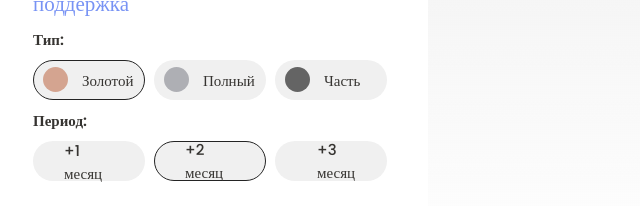
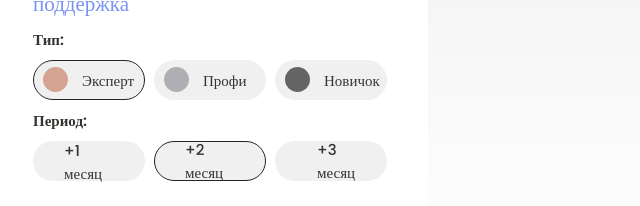
Before and after one commit to DenisRapira/DenisRapira55, a website built with Parcel: page screen.html in a window 1280 px wide. Shown: the part 639-845 px from the top of the page, 0-640 px from the left. Built offline with nearby package versions, Linux system fonts and the light colour scheme.

Commit message:
Update screen.html

```diff
--- a/screen.html
+++ b/screen.html
@@ -24,7 +24,7 @@
       <div class="macbook-air-m1">Старт бизнеса</div>
       <div class="warna">Тип:</div>
       <div class="penyimpanan">Период:</div>
-      <div class="rp-20999000">Тип старта и поддержка </div>
+      <div class="rp-20999000">Тип старта и поддержка</div>
       <div class="wrapper">
         <div class="div">2024</div>
       </div>
@@ -62,17 +62,17 @@
         <div class="rectangle-parent8">
           <div class="group-child8"></div>
           <div class="group-child9"></div>
-          <div class="gold">Золотой</div>
+          <div class="gold">Эксперт</div>
         </div>
         <div class="rectangle-parent9">
           <div class="group-child10"></div>
           <div class="group-child11"></div>
-          <div class="silver">Полный</div>
+          <div class="silver">Профи</div>
         </div>
         <div class="rectangle-parent10">
           <div class="group-child10"></div>
           <div class="group-child13"></div>
-          <div class="silver">Часть</div>
+          <div class="silver">Новичок</div>
         </div>
       </div>
       <img
```
